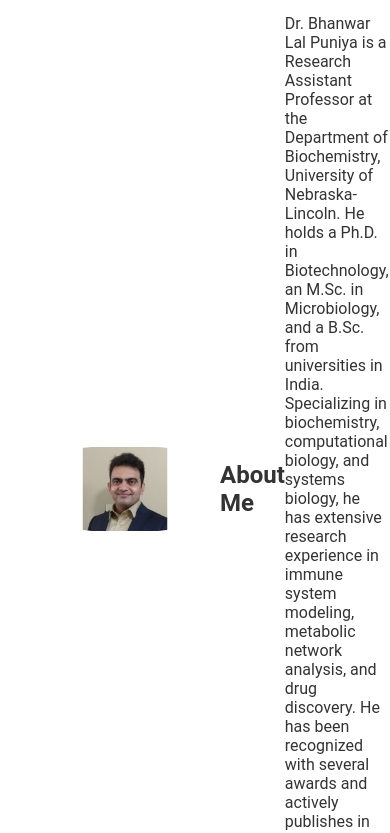
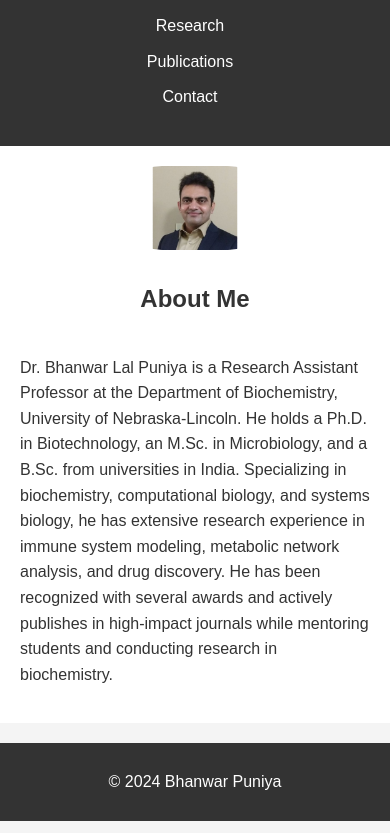
Before and after one commit to bpuniya/bhanwarpuniya.github.io, a plain HTML site: page index.html in a window 390 px wide. Shown: the part 152-985 px from the top of the page. Drawn offline with Linux system fonts and the light colour scheme.

Commit message:
Update style.css

```diff
--- a/style.css
+++ b/style.css
@@ -1,114 +1,51 @@
 body {
-    font-family: 'Roboto', sans-serif;
+    font-family: Arial, sans-serif;
+    line-height: 1.6;
     margin: 0;
     padding: 0;
     color: #333;
+    background: #f4f4f4;
+}
+
+header, section, footer {
+    padding: 20px;
 }
 
 header {
-    background-color: #333;
+    background: #333;
     color: #fff;
-    padding: 15px 0;
+    text-align: center;
 }
 
-.container {
-    width: 80%;
-    margin: 0 auto;
+header nav ul {
+    list-style: none;
+    padding: 0;
 }
 
-.logo {
-    float: left;
+header nav ul li {
+    display: inline;
+    margin-right: 10px;
 }
 
-nav {
-    float: right;
+header nav ul li a {
+    color: #fff;
+    text-decoration: none;
 }
 
-nav ul {
-    list-style-type: none;
-    margin: 0;
-    padding: 0;
-    display: flex;
-    gap: 20px;
-}
-
-nav ul li {
-    margin: 0;
-}
-
-nav ul li a {
-    color: #fff;
-    text-decoration: none;
-    font-weight: 700;
-    padding: 10px 15px;
-    transition: background-color 0.3s;
-}
-
-nav ul li a:hover {
-    background-color: #555;
-    border-radius: 5px;
-}
-
-main {
-    padding: 20px 0;
-}
-
-.section {
-    padding: 50px 0;
-}
-
-.content {
-    display: flex;
-    align-items: center;
-    gap: 20px;
-}
-
-.image img {
-    max-width: 500px;
-    border-radius: 50%;
-    box-shadow: 0 4px 8px rgba(0, 0, 0, 0.1);
-}
-
-.text {
-    max-width: 600px;
-    text-align: left;
+section {
+    margin-bottom: 20px;
+    background: #fff;
+    padding: 20px;
 }
 
 footer {
-    background-color: #333;
+    text-align: center;
+    padding: 10px;
+    background: #333;
     color: #fff;
-    text-align: center;
-    padding: 15px 0;
 }
 
-@media (max-width: 1200px) {
-    .logo, nav {
-        float: none;
-        text-align: center;
-    }
-
-    .content {
-        flex-direction: column;
-    }
-
-    nav ul {
-        justify-content: center;
-    }
-}
-
-.profile-photo {
-    width: 600px;
-    height: auto;
-    border-radius: 100px; /* Circular image */
-    margin: 30px;
-}
-
-.image-txt-container {
-  display: flex;
-  align-items: center;
-  flex-direction: row;
-}
-
+/* New CSS for the About section */
 #about {
     display: flex;
     align-items: center;
@@ -126,3 +63,22 @@ footer {
 #about p {
     flex: 1; /* Allows the text to fill the remaining space */
 }
+
+@media (max-width: 600px) {
+    header nav ul {
+        text-align: center;
+    }
+    header nav ul li {
+        display: block;
+        margin-bottom: 10px;
+    }
+
+    #about {
+        flex-direction: column; /* Stack image and text vertically on small screens */
+    }
+
+    #about img {
+        margin-bottom: 10px; /* Add space below the image */
+        margin-right: 0; /* Remove right margin */
+    }
+}
```
